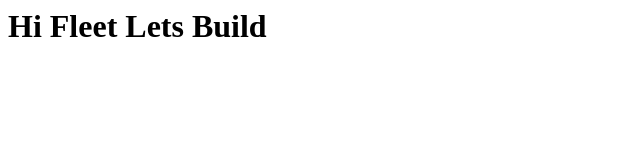
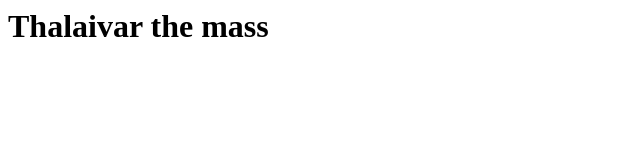
Before and after one commit to Fleet-git/Web, a plain HTML site: page index.html in a window 1280 px wide. Shown: the whole page, without its empty margins (0-640 px from the left). Drawn offline with Linux system fonts and the light colour scheme.

Commit message:
new change

```diff
--- a/index.html
+++ b/index.html
@@ -1,5 +1,5 @@
 <html>
   <body>
-  <h1> Hi Fleet Lets Build</h1>
+  <h1> Thalaivar the mass </h1>
     </body>
   </html>
```
